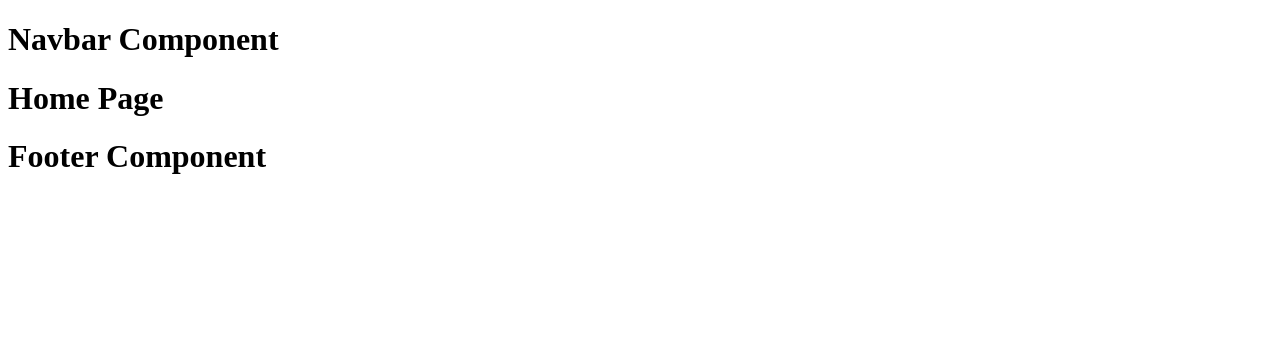
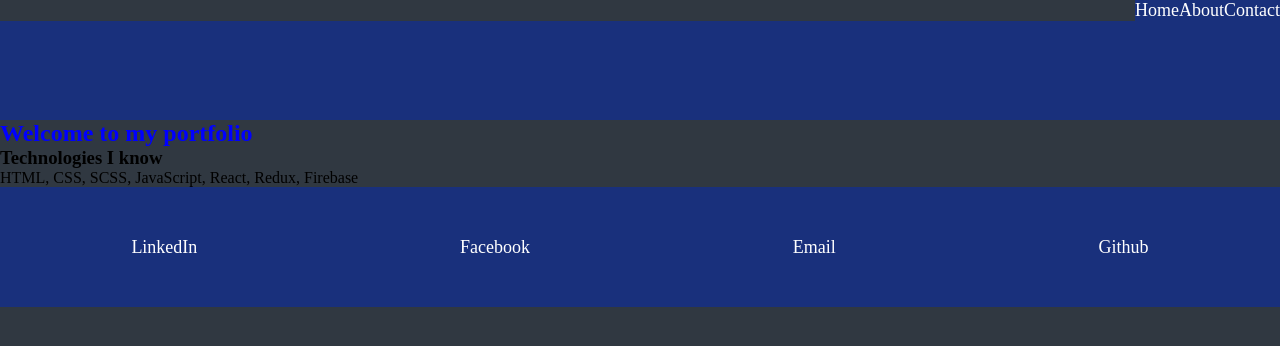
Before and after one commit to NolanBeyer/Portfolio, a React (Create React App) app: page / in a window 1280 px wide. Shown: the top 346 px of the page. Built offline with nearby package versions, Linux system fonts and the light colour scheme.

Commit message:
Set up sass and created each style sheet for their component

```diff
--- a/src/App.js
+++ b/src/App.js
@@ -5,6 +5,7 @@ import About from './components/About'
 import Contact from './components/Contact'
 import Navbar from './components/Navbar'
 import Footer from './components/Footer'
+import './scss/styles.css'
 
 const App = () => {
   return (
--- a/src/components/Footer.js
+++ b/src/components/Footer.js
@@ -3,7 +3,12 @@ import React from 'react'
 const Footer = () => {
   return (
     <div>
-      <h1>Footer Component</h1>
+      <section className='footer'>
+        <a href='*'>LinkedIn</a>
+        <a href='*'>Facebook</a>
+        <a href='*'>Email</a>
+        <a href='*'>Github</a>
+      </section>
     </div>
   )
 }
--- a/src/components/Home.js
+++ b/src/components/Home.js
@@ -3,7 +3,11 @@ import React from 'react'
 const Home = () => {
   return (
     <div>
-      <h1>Home Page</h1>
+      <section className='home-page'>
+        <h1>Welcome to my portfolio</h1>
+        <h3>Technologies I know</h3>
+        <p>HTML, CSS, SCSS, JavaScript, React, Redux, Firebase</p>
+      </section>
     </div>
   )
 }
--- a/src/components/Navbar.js
+++ b/src/components/Navbar.js
@@ -1,9 +1,16 @@
 import React from 'react'
+import { Link } from 'react-router-dom'
 
 const Navbar = () => {
   return (
     <div>
-      <h1>Navbar Component</h1>
+      <section className='navbar'>
+        <nav className='links'>
+          <Link to='/'>Home</Link>
+          <Link to='/about'>About</Link>
+          <Link to='/contact'>Contact</Link>
+        </nav>
+      </section>
     </div>
   )
 }
--- /dev/null
+++ b/src/scss/_contact.scss
@@ -0,0 +1,3 @@
+h1 {
+  color: blue;
+}
--- /dev/null
+++ b/src/scss/_footer.scss
@@ -0,0 +1,16 @@
+.footer {
+  height: 15vh;
+  background-color: rgb(25, 48, 124);
+  display: flex;
+  justify-content: space-around;
+  align-items: center;
+  position: relative;
+  bottom: 0;
+}
+
+a {
+  color: white;
+  font-size: 18px;
+  text-decoration: none;
+  background-color: rgb(25, 48, 124);
+}
--- /dev/null
+++ b/src/scss/_home.scss
@@ -0,0 +1,3 @@
+.home {
+  height: 100vh;
+}
--- /dev/null
+++ b/src/scss/_navbar.scss
@@ -0,0 +1,12 @@
+.navbar {
+  height: 15vh;
+  background-color: rgb(25, 48, 124);
+}
+
+.links {
+  display: flex;
+  justify-content: flex-end;
+  color: white;
+  text-decoration: none;
+  font-size: 18px;
+}
--- /dev/null
+++ b/src/scss/styles.css
@@ -0,0 +1,44 @@
+.home {
+  height: 100vh;
+}
+
+h1 {
+  color: blue;
+}
+
+.footer {
+  height: 15vh;
+  background-color: #19307c;
+  display: flex;
+  justify-content: space-around;
+  align-items: center;
+  position: relative;
+  bottom: 0;
+}
+
+a {
+  color: white;
+  font-size: 18px;
+  text-decoration: none;
+  background-color: #19307c;
+}
+
+.navbar {
+  height: 15vh;
+  background-color: #19307c;
+}
+
+.links {
+  display: flex;
+  justify-content: flex-end;
+  color: white;
+  text-decoration: none;
+  font-size: 18px;
+}
+
+* {
+  padding: 0;
+  margin: 0;
+  box-sizing: border-box;
+  background-color: #303841;
+}
--- /dev/null
+++ b/src/scss/styles.scss
@@ -0,0 +1,13 @@
+@import 'home';
+@import 'about';
+@import 'contact';
+@import 'config';
+@import 'footer';
+@import 'navbar';
+
+* {
+  padding: 0;
+  margin: 0;
+  box-sizing: border-box;
+  background-color: rgb(48, 56, 65);
+}
```
Also changed, not shown: src/scss/_about.scss (added), src/scss/_config.scss (added).
